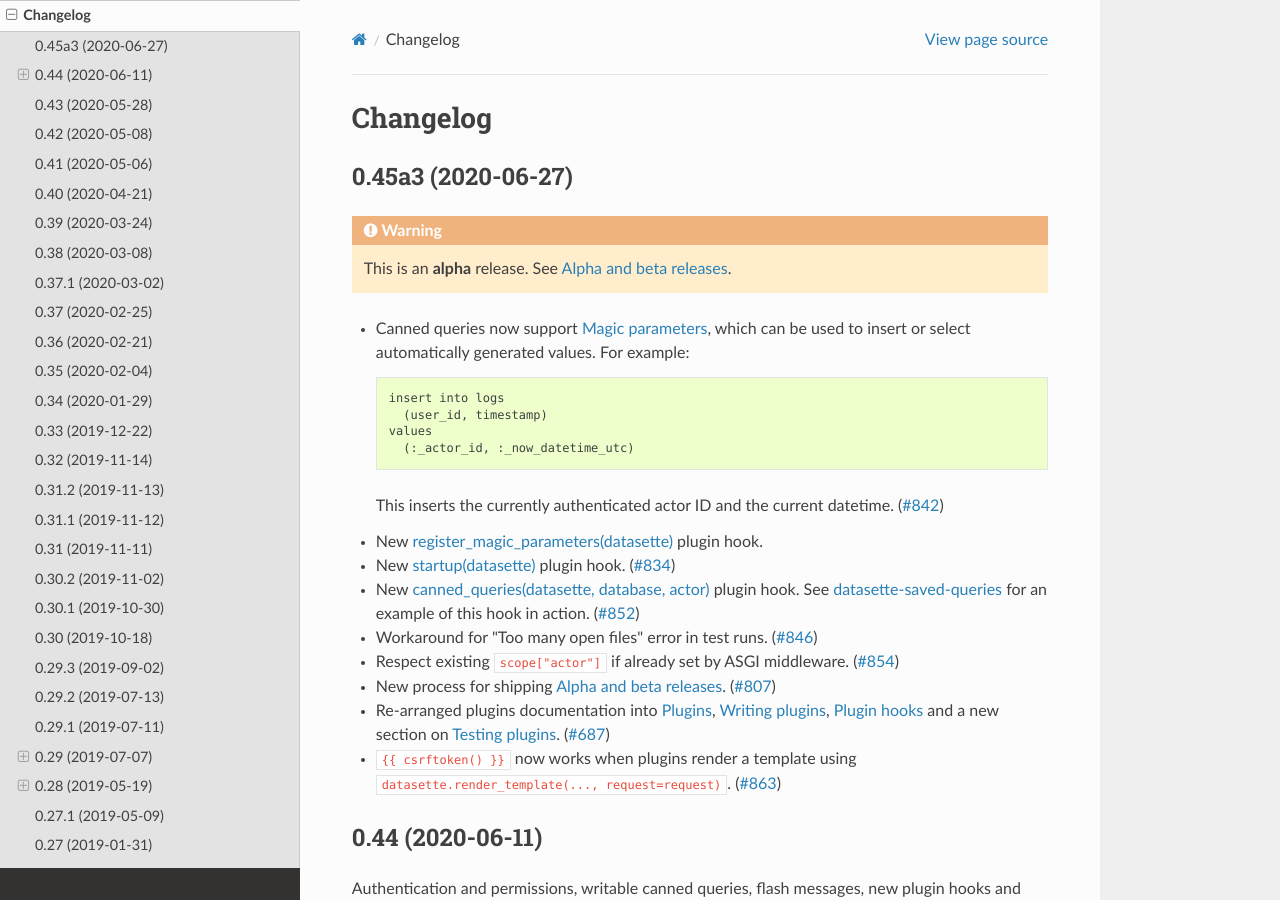
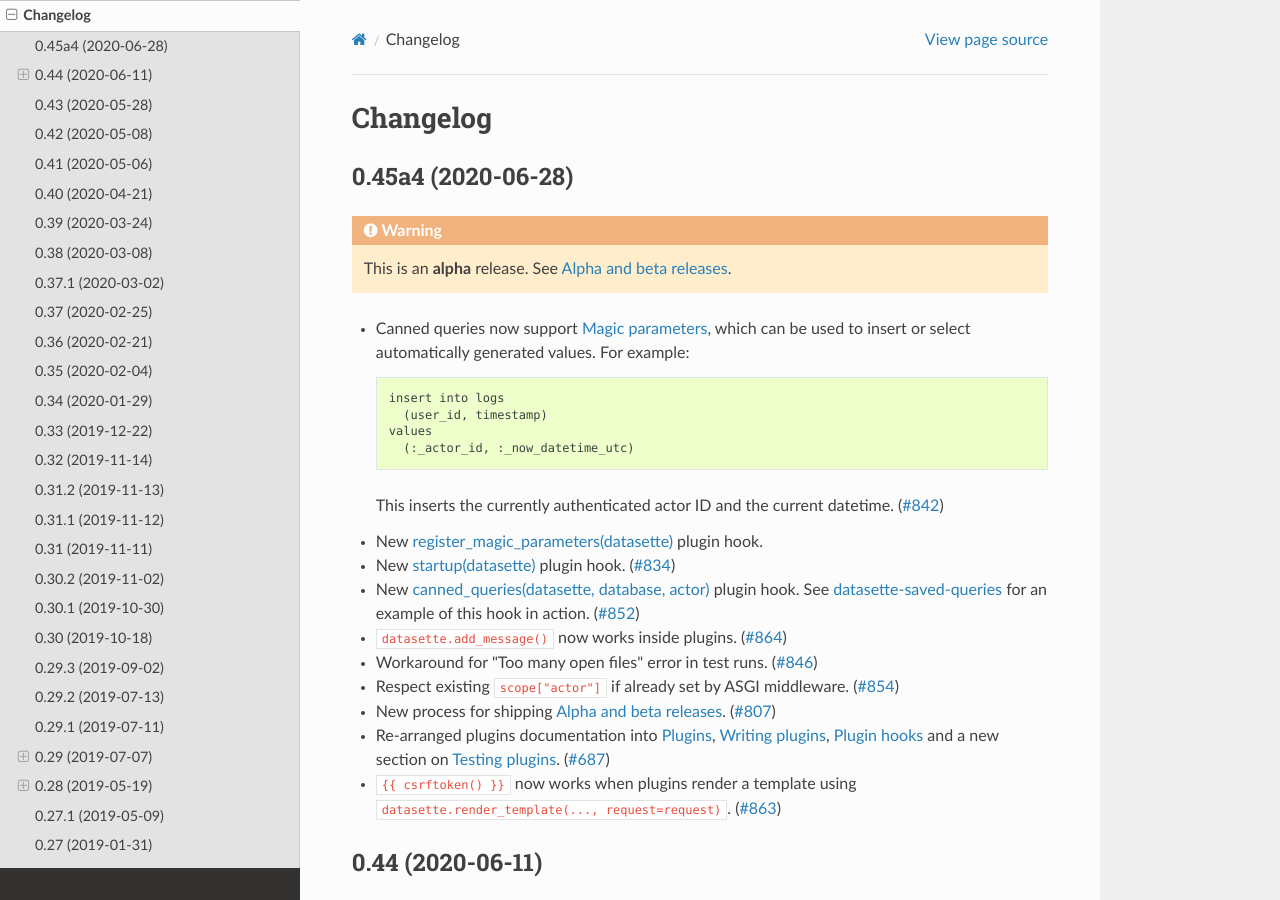
Before and after one commit to simonw/datasette, a Sphinx documentation site: the page built from docs/changelog.rst, in a window 1280 px wide and 900 px high. Built offline with Sphinx 7.4.7 and the Read the Docs theme 2.0.0, drawn with Linux system fonts in a browser that asks for light colours.

Commit message:
Release 0.45a4
Refs #864, #871

```diff
--- a/docs/changelog.rst
+++ b/docs/changelog.rst
@@ -4,9 +4,9 @@
 Changelog
 =========
 
-.. _v0_45a3:
-
-0.45a3 (2020-06-27)
+.. _v0_45a4:
+
+0.45a4 (2020-06-28)
 -------------------
 
 .. warning:: This is an **alpha** release. See :ref:`contributing_alpha_beta`.
@@ -22,6 +22,7 @@
 - New :ref:`plugin_hook_register_magic_parameters` plugin hook.
 - New :ref:`plugin_hook_startup` plugin hook. (`#834 <https://github.com/simonw/datasette/issues/834>`__)
 - New :ref:`plugin_hook_canned_queries` plugin hook. See `datasette-saved-queries <https://github.com/simonw/datasette-saved-queries>`__ for an example of this hook in action. (`#852 <https://github.com/simonw/datasette/issues/852>`__)
+- ``datasette.add_message()`` now works inside plugins. (`#864 <https://github.com/simonw/datasette/issues/864>`__)
 - Workaround for "Too many open files" error in test runs. (`#846 <https://github.com/simonw/datasette/issues/846>`__)
 - Respect existing ``scope["actor"]`` if already set by ASGI middleware. (`#854 <https://github.com/simonw/datasette/issues/854>`__)
 - New process for shipping :ref:`contributing_alpha_beta`. (`#807 <https://github.com/simonw/datasette/issues/807>`__)
```
